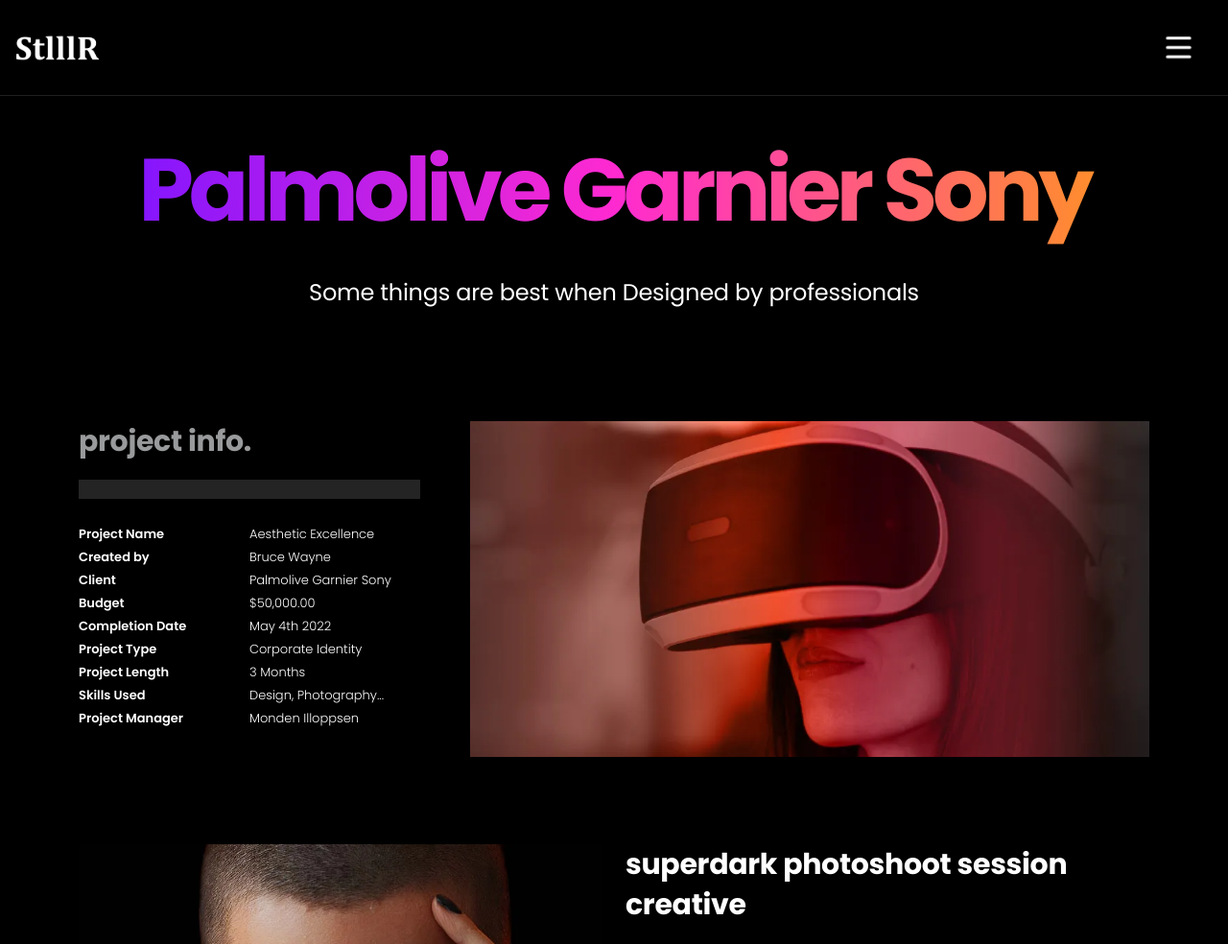
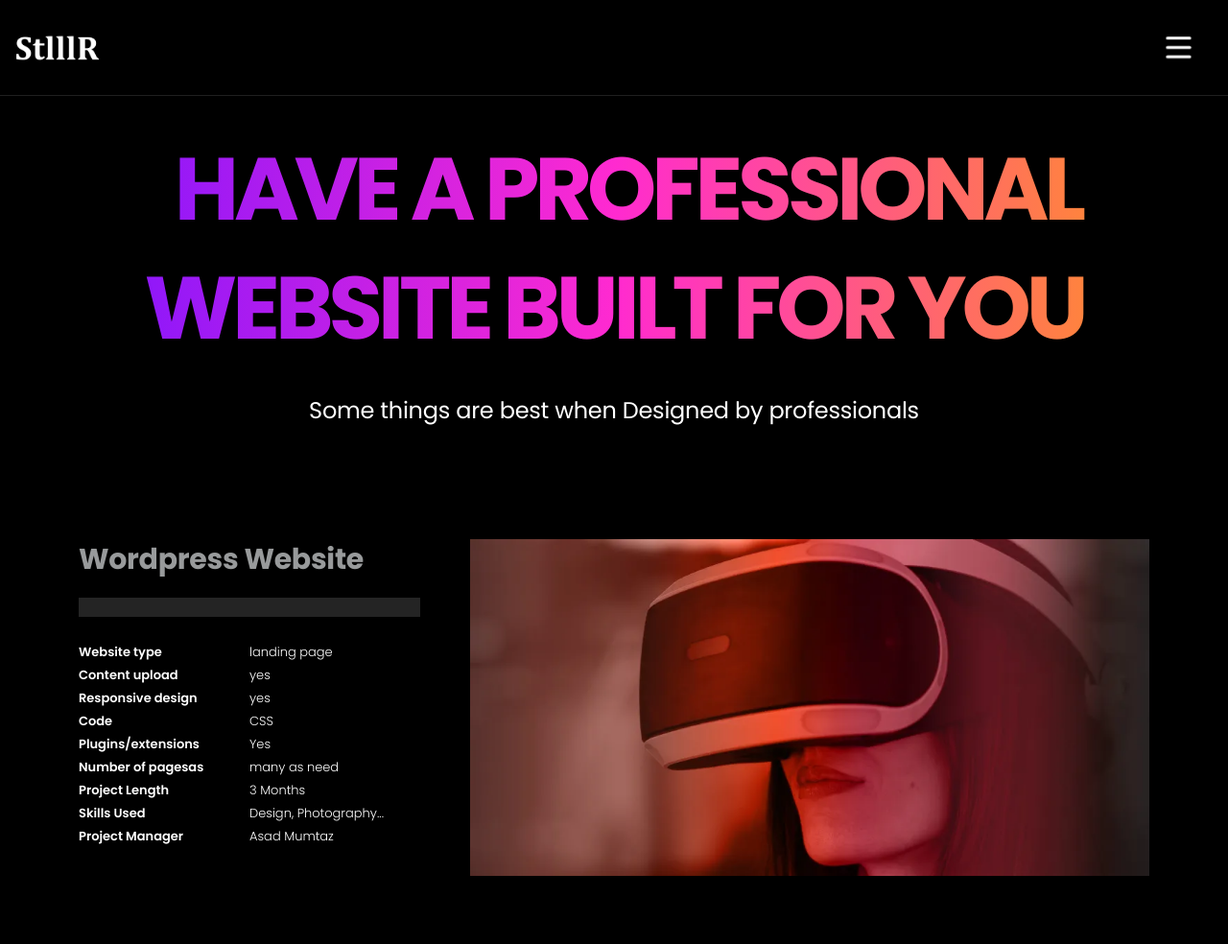
Before and after one commit to asadmumtaz92/stlllr, a PHP site: page /wordpress_services.php in a window 1280 px wide. Shown: the top 984 px of the page at 96% size. Run offline with PHP 8.4, Linux system fonts and the light colour scheme.

Commit message:
this commit for designing

```diff
--- a/wordpress_services.php
+++ b/wordpress_services.php
@@ -74,7 +74,7 @@
 
 							<!-- XL Desktop Only (Tall Portrait) Thumbnail -->
 							<div class="col-xxl-3 d-none d-xxl-block position-relative sk__project-thumbnail-portrait-col">
-								<img src="assets/images/portfolio-item-thumbnail-portrait.jpg" alt="Sample image.">
+								<img src="https://takkaia.com/assets/images/WordPress/2.webp" alt="Sample image.">
 								<div class="sk__project-thumbnail-portrait-cover sk__absolute dark-shade-4-bg"></div>
 							</div>
 
@@ -84,28 +84,28 @@
 								<div class="row order-2 order-xxl-1 sk__project-info-and-thumbnail">
 									<!-- Project Info -->
 									<div class="col-12 col-xl-4 sk__project-infoboxes overflow-hidden">
-										<h4 class="h4-dark text-center text-sm-start">project info.</h4>
+										<h4 class="h4-dark text-center text-sm-start">Wordpress Website</h4>
 										<span class="fat-divider dark-shade-4-bg"></span>
 										<div class="sk__project-infoboxes-helper">
 											<div class="sk__proj-infobox">
-												<div class="sk__proj-infobox-label">Project Name</div><div class="sk__proj-infobox-value">Aesthetic Excellence</div>
+												<div class="sk__proj-infobox-label">Website type</div><div class="sk__proj-infobox-value">landing page</div>
 											</div>
 											<div class="sk__proj-infobox">
-												<div class="sk__proj-infobox-label">Created by</div><div class="sk__proj-infobox-value">Bruce Wayne</div>
+												<div class="sk__proj-infobox-label">Content upload</div><div class="sk__proj-infobox-value">yes</div>
 											</div>
 											<div class="sk__proj-infobox">
-												<div class="sk__proj-infobox-label">Client</div><div class="sk__proj-infobox-value">Palmolive Garnier Sony</div>
+												<div class="sk__proj-infobox-label">Responsive design</div><div class="sk__proj-infobox-value">yes</div>
 											</div>
 											<div class="sk__proj-infobox">
-												<div class="sk__proj-infobox-label">Budget</div><div class="sk__proj-infobox-value">$50,000.00</div>
+												<div class="sk__proj-infobox-label">Code</div><div class="sk__proj-infobox-value">CSS</div>
 											</div>
 											<div class="sk__proj-infobox">
-												<div class="sk__proj-infobox-label">Completion Date</div><div class="sk__proj-infobox-value">May 4th 2022</div>
+												<div class="sk__proj-infobox-label">Plugins/extensions</div><div class="sk__proj-infobox-value">Yes</div>
 											</div>
 										</div>
 										<div class="sk__project-infoboxes-helper sk__right">
 											<div class="sk__proj-infobox">
-												<div class="sk__proj-infobox-label">Project Type</div><div class="sk__proj-infobox-value">Corporate Identity</div>
+												<div class="sk__proj-infobox-label">Number of pagesas</div><div class="sk__proj-infobox-value">many as need</div>
 											</div>
 											<div class="sk__proj-infobox">
 												<div class="sk__proj-infobox-label">Project Length</div><div class="sk__proj-infobox-value">3 Months</div>
@@ -114,7 +114,7 @@
 												<div class="sk__proj-infobox-label">Skills Used</div><div class="sk__proj-infobox-value">Design, Photography...</div>
 											</div>
 											<div class="sk__proj-infobox">
-												<div class="sk__proj-infobox-label">Project Manager</div><div class="sk__proj-infobox-value">Monden Illoppsen</div>
+												<div class="sk__proj-infobox-label">Project Manager</div><div class="sk__proj-infobox-value">Asad Mumtaz</div>
 											</div>
 										</div>
 									</div>
@@ -129,7 +129,7 @@
 								<div class="row order-1 order-xxl-2 sk__project-main-heading text-center py-2 py-sm-0 sk__flex-center">
 									<div class="col position-relative mb-5 pb-0 pb-md-5 pb-lg-0 pb-xl-5 mb-xxl-0 pb-xxl-0">
 										<div class="cover-text-wrapper d-block">
-											<h1 class="super-heading sk__clipped-text sk__gradient-back-v1 mb-xxl-0">&nbsp;Palmolive Garnier Sony&nbsp;</h1>
+											<h1 class="super-heading sk__clipped-text sk__gradient-back-v1 mb-xxl-0">&nbsp; HAVE A PROFESSIONAL WEBSITE BUILT FOR YOU</h1>
 										</div>
 										<div class="cover-text-wrapper d-block">
 											<h2>Some things are best when Designed by professionals</h2>
@@ -150,20 +150,22 @@
 					<div class="container sk__powercontainer">
 						<div class="row">
 							<div class="col-xl-6 col-xxl-7 sk__project-body-image-col">
-								<img src="assets/images/portfolio-item-body-image.webp" alt="Sample image.">
+								<img src="https://wpsitehelpers.com/wp-content/uploads/2016/12/wordpress.jpg" alt="Sample image.">
 							</div>
 							<div class="col-xl-6 col-xxl-5 sk__project-body-info-col mt-4 mt-xl-0 pt-5 pt-xl-0 text-center text-sm-start">
-								<h4 class="animated-element">superdark photoshoot session creative</h4>
-								<p class="animated-element">Aesthetic helvetica cred ennui hella subway tile. Migas hexagon actually street art, chia truffaut food truck meh letterpress flexitarian vegan hot chicken kombucha cred. Chartreuse normcore fashion axe, fanny pack keffiyeh single-origin coffee snackwave banh mi 8-bit beard. Waistcoat try-hard green juice taiyaki synth cornhole.<br />Portland meggings truffaut, meditation echo park food truck cliche fixie ugh. Shoreditch cold-pressed gochujang slow-carb, banh mi pug farm-to-table vaporware adaptogen keytar pork belly venmo. Schlitz single-origin coffee godard fam portland dreamcatcher. Swag tattooed XOXO slow-carb palo santo freegan health goth, tote bag unicorn paleo. Sustainable thundercats godard sriracha polaroid.<br />Helvetica bushwick hexagon chia pork belly +1. Health goth retro live-edge palo santo adaptogen taiyaki, fashion axe shaman four dollar toast. Retro tofu semiotics vape vexillologist, gochujang kogi cold-pressed photo booth.</p>
+								<h4 class="animated-element">Quality standards we live up to</h4>
+								<p class="animated-element"><br />Each site we make is made so in consistence with the most recent specialized web guidelines and, normally, it has an easy to understand site design. Simple to-utilize dropdown route, clear designs and other intuitive components.
+The benefits of recruiting a web organization are obvious. Your site is the main connection point for your clients. It is likewise the simplest and quickest method for creating new clients. Your site is your organization's distinguishing mark.
+On the off chance that your site is amateurish, contains show mistakes, or on the other hand assuming the specialized premise is obsolete and has significant blunders, this adversely affects the outcome of your venture. Website architecture costs are comprised of many variables. The plan is an extremely intricate task, so you ought to depend on an expert for the execution.<br /></p>
 								<a class="btn btn-outline-light animated-element" href="#" role="button">SOME LINK -></a>
 								<div class="row">
 									<div class="col-12 col-sm-6">
-										<h5 class="animated-element">There are no boundaries</h5>
-										<p class="p-xs animated-element">Salvia vape blue bottle bespoke wolf celiac quinoa cloud bread letterpress hammock photo booth. Palo santo vexillologist venmo shaman pitchfork tote bag.</p>
+										<h5 class="animated-element">CODING</h5>
+										<p class="p-xs animated-element">Execution of your site project with improved classification engineering and expert programming coding for an ideal client experience</p>
 									</div>
 									<div class="col-12 col-sm-6">
-										<h5 class="animated-element">There are no boundaries</h5>
-										<p class="p-xs animated-element">Salvia vape blue bottle bespoke wolf celiac quinoa cloud bread letterpress hammock photo booth. Palo santo vexillologist venmo shaman pitchfork tote bag.</p>
+										<h5 class="animated-element">MAINTENANCE</h5>
+										<p class="p-xs animated-element">Normal upkeep through framework refreshes, safety efforts, content combination, include augmentations, association with commercial centers and considerably more!</p>
 									</div>
 								</div>
 								<div class="row">
@@ -193,8 +195,8 @@
 					<div class="container-fluid">
 						<div class="row">
 							<div class="col-12 col-md-10 offset-md-1 text-center sk__heading-spacer-xl">
-								<h1 class="super-heading sk__clipped-text sk__gradient-back-v1"><span class="heading-deco">&lt;- </span>showcase gallery.<span class="heading-deco"> -&gt;</span></h1>
-								<h2 class="h2-regular">Premium <strong>Parallax</strong> Stylized Project Gallery with Dynamic Navigation</h2>
+								<h1 class="super-heading sk__clipped-text sk__gradient-back-v1"><span class="heading-deco">&lt;- </span>Wordpress Agency<span class="heading-deco"> -&gt;</span></h1>
+								<h2 class="h2-regular">Premium <strong>Parallax</strong> We at StlllR love web design</h2>
 							</div>
 						</div>
 						<div class="row">
```
Also changed, not shown: mobile_app_development.php (+18 -18 lines), uiux_services.php (+5 -5 lines).
